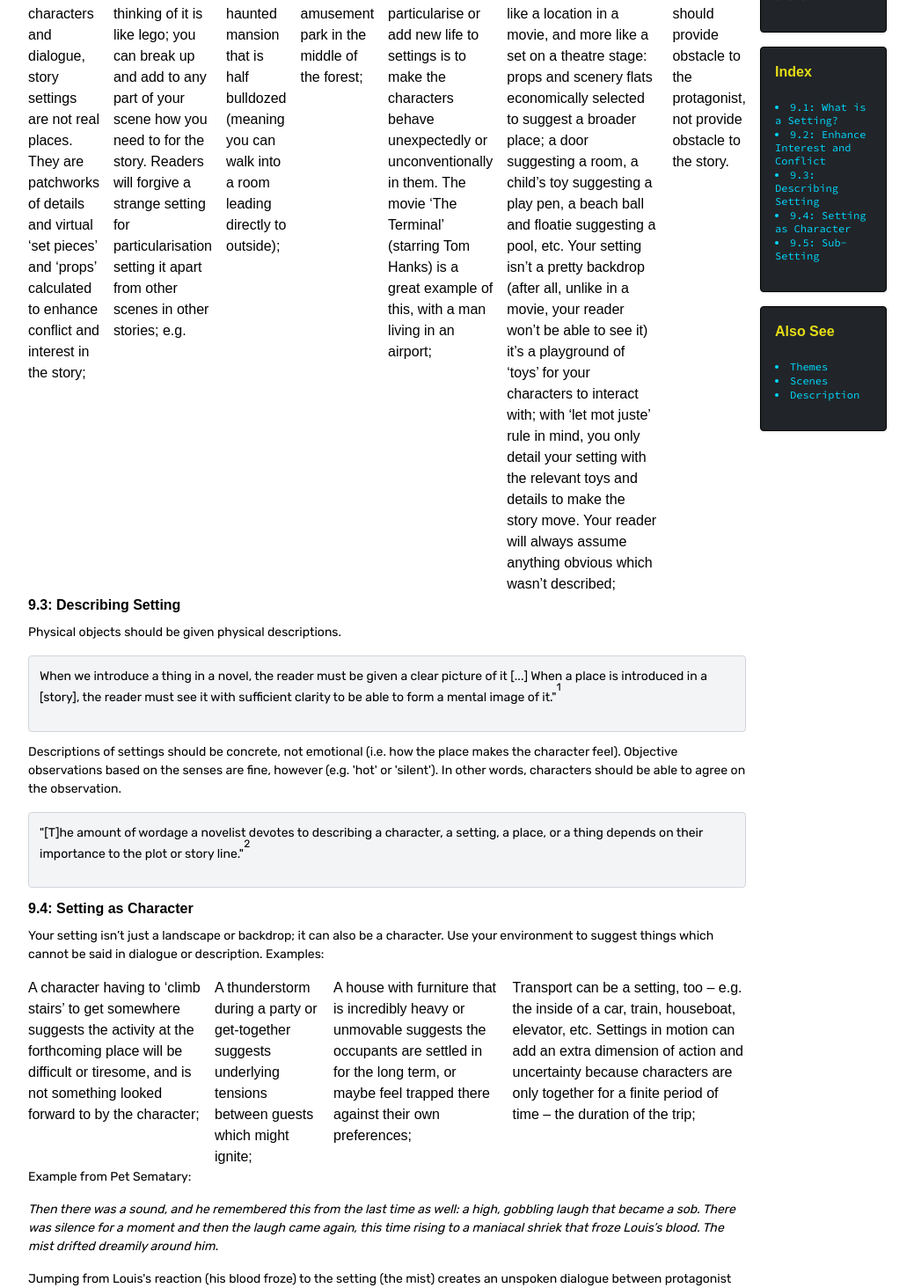
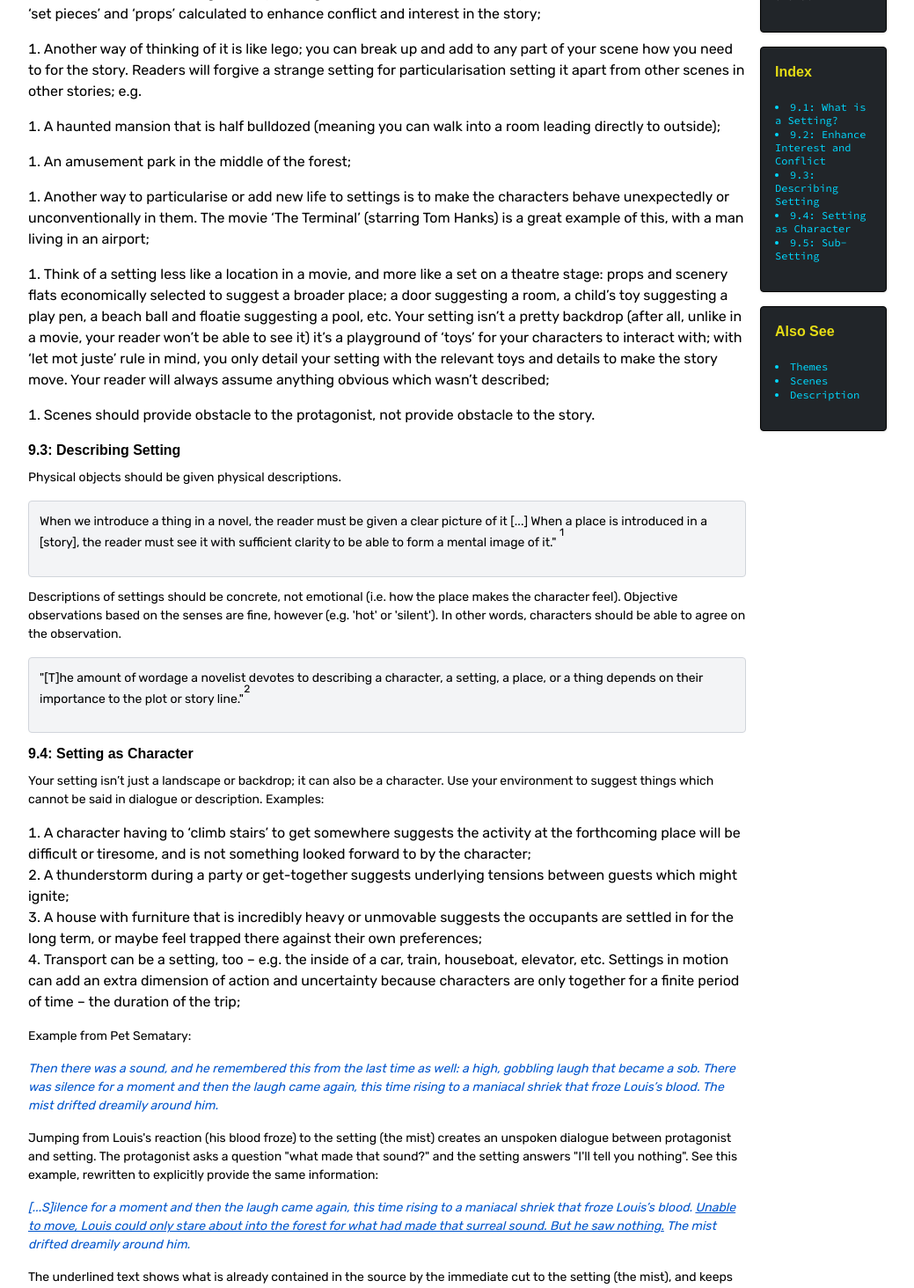
Before and after one commit to sifzerda/next-fiction, a Next.js app: page /setting in a window 1280 px wide. Shown: the part 960-2424 px from the top of the page at 88% size, without its empty margins (232-1271 px from the left). Built offline with nearby package versions, Linux system fonts and the light colour scheme; no server answers; a web font is replaced by a local one.

Commit message:
fixed setting page formatting

```diff
--- a/src/app/setting/page.js
+++ b/src/app/setting/page.js
@@ -1,10 +1,10 @@
-// src/app/setting.js
+// src/app/secondaryCharacters.js
 "use client";
 import Layout from '../../components/Layout';
 import CommentForm from '../../components/CommentForm';
 import CommentList from '../../components/CommentList';
 import FootnoteRef from '../../components/FootnoteRef';
-import settingBanner from '../assets/settingbanner.jpg'; // Adjust the path as necessary
+import settingBanner from '../assets/settingbanner.jpg';
 import Image from "next/image";
 
 function Setting() {
@@ -42,29 +42,37 @@ function Setting() {
 
           <h3 id="post-enhance-interest-and-conflict">9.2: Enhance Interest and Conflict</h3>
           <p>It's a mistake to see setting as a passive element of a story, like the 'virtual wallpaper' that papers the background of the action. Approaching setting as an afterthought, by uncritical intuition, or coin-flipping between alternatives, or wanting to vicariously 'visit' the scene for personal reasons, are all great ways to <i>not</i> select your setting.</p>
+
           <p>Some basic rules:</p>
 
-          <ul>
+          <ol>
             <li>Like characters and dialogue, story settings are not real places. They are patchworks of details and virtual ‘set pieces’ and ‘props’ calculated to enhance conflict and interest in the story;</li>
-            <ul>
-              <li>Another way of thinking of it is like lego; you can break up and add to any part of your scene how you need to for the story. Readers will forgive a strange setting for particularisation setting it apart from other scenes in other stories; e.g.</li>
-              <ul>
-                <li>A haunted mansion that is half bulldozed (meaning you can walk into a room leading directly to outside);</li>
-                <li>An amusement park in the middle of the forest;</li>
-              </ul>
-              <li>Another way to particularise or add new life to settings is to make the characters behave unexpectedly or unconventionally in them. The movie ‘The Terminal’ (starring Tom Hanks) is a great example of this, with a man living in an airport;</li>
-            </ul>
+          </ol>
+          <ol>
+            <li>Another way of thinking of it is like lego; you can break up and add to any part of your scene how you need to for the story. Readers will forgive a strange setting for particularisation setting it apart from other scenes in other stories; e.g.</li>
+          </ol>
+          <ol>
+            <li>A haunted mansion that is half bulldozed (meaning you can walk into a room leading directly to outside);</li>
+          </ol>
+          <ol>
+            <li>An amusement park in the middle of the forest;</li>
+          </ol>
+          <ol>
+            <li>Another way to particularise or add new life to settings is to make the characters behave unexpectedly or unconventionally in them. The movie ‘The Terminal’ (starring Tom Hanks) is a great example of this, with a man living in an airport;</li>
+          </ol>
+          <ol>
             <li>Think of a setting less like a location in a movie, and more like a set on a theatre stage: props and scenery flats economically selected to suggest a broader place; a door suggesting a room, a child’s toy suggesting a play pen, a beach ball and floatie suggesting a pool, etc. Your setting isn’t a pretty backdrop (after all, unlike in a movie, your reader won’t be able to see it) it’s a playground of ‘toys’ for your characters to interact with; with ‘let mot juste’ rule in mind, you only detail your setting with the relevant toys and details to make the story move. Your reader will always assume anything obvious which wasn’t described;</li>
+          </ol>
+          <ol>
             <li>Scenes should provide obstacle to the protagonist, not provide obstacle to the story.</li>
-          </ul>
+          </ol>
 
           <h3 id="post-describing-setting">9.3: Describing Setting</h3>
+
           <p>Physical objects should be given physical descriptions. </p>
 
           <div className="p-3 mb-3 rounded bg-gray-100 border border-gray-300 font-rubik">
-            <p> When we introduce a thing in a novel, the reader must be given a clear picture of it [...] When a place is introduced in a [story], the reader must see it with sufficient clarity to be able to form a mental image of it."
-              <FootnoteRef text="Robert Meredith and John Fitzgerald, Structuring Your Novel: From Basic Idea to Finished Manuscript (Everyday Handbook)." />
-            </p>
+            <p>When we introduce a thing in a novel, the reader must be given a clear picture of it [...] When a place is introduced in a [story], the reader must see it with sufficient clarity to be able to form a mental image of it." <FootnoteRef text="Robert Meredith and John Fitzgerald, Structuring Your Novel: From Basic Idea to Finished Manuscript (Everyday Handbook)." /></p>
           </div>
 
           <p>Descriptions of settings should be concrete, not emotional (i.e. how the place makes the character feel). Objective observations based on the senses are fine, however (e.g. 'hot' or 'silent'). In other words, characters should be able to agree on the observation.</p>
@@ -78,27 +86,38 @@ function Setting() {
           <h3 id="post-setting-as-character">9.4: Setting as Character</h3>
 
           <p>Your setting isn’t just a landscape or backdrop; it can also be a character. Use your environment to suggest things which cannot be said in dialogue or description. Examples: </p>
-
-          <ul>
+          <ol>
             <li>A character having to ‘climb stairs’ to get somewhere suggests the activity at the forthcoming place will be difficult or tiresome, and is not something looked forward to by the character;</li>
             <li>A thunderstorm during a party or get-together suggests underlying tensions between guests which might ignite;</li>
             <li>A house with furniture that is incredibly heavy or unmovable suggests the occupants are settled in for the long term, or maybe feel trapped there against their own preferences;</li>
             <li>Transport can be a setting, too – e.g. the inside of a car, train, houseboat, elevator, etc. Settings in motion can add an extra dimension of action and uncertainty because characters are only together for a finite period of time – the duration of the trip;</li>
-          </ul>
+          </ol>
 
           <p>Example from Pet Sematary:</p>
-          <p className="italic">Then there was a sound, and he remembered this from the last time as well: a high, gobbling laugh that became a sob. There was silence for a moment and then the laugh came again, this time rising to a maniacal shriek that froze Louis’s blood. The mist drifted dreamily around him.</p>
+
+          <p className="italic text-midBluey">Then there was a sound, and he remembered this from the last time as well: a high, gobbling laugh that became a sob. There was silence for a moment and then the laugh came again, this time rising to a maniacal shriek that froze Louis’s blood. The mist drifted dreamily around him.</p>
+
           <p>Jumping from Louis's reaction (his blood froze) to the setting (the mist) creates an unspoken dialogue between protagonist and setting. The protagonist asks a question "what made that sound?" and the setting answers "I'll tell you nothing". See this example, rewritten to explicitly provide the same information:</p>
-          <p className="italic">[...S]ilence for a moment and then the laugh came again, this time rising to a maniacal shriek that froze Louis’s blood. <u>Unable to move, Louis could only stare about into the forest for what had made that surreal sound. But he saw nothing.</u> The mist drifted dreamily around him.</p>
+
+          <p className="italic text-midBluey">[...S]ilence for a moment and then the laugh came again, this time rising to a maniacal shriek that froze Louis’s blood. <u>Unable to move, Louis could only stare about into the forest for what had made that surreal sound. But he saw nothing.</u> The mist drifted dreamily around him.</p>
+
           <p>The underlined text shows what is already contained in the source by the immediate cut to the setting (the mist), and keeps us in the scene in real time, without removing us from the scene and putting us inside the protagonist's head.</p>
 
-          <h3 id="post-sub-setting">9.5: Sub-Setting</h3>
+          <h3 id="post-sub-setting">9.5: Sub-Setting </h3>
+
           <p>You don't have to change the location to get a different setting. Just change some details. Change the time of day (or night) or weather, or move in time to action a setting change.</p>
           <p>Note that changing a setting can have a different effect than switching to a new setting. A setting that performs the exact same function despite looking different, can be reassuring and provide a sense of stability and routine, or a return to order. Conversely, a formerly familiar setting that now appears different  or foreign can represent uncertainty and be unsettling. </p>
           <p>Otherwise, if the setting hasn't changed, it may provide a foil to emphasise how much the character has changed by contrast.</p>
 
-          <h3 id="post-setting-is-relative">9.6: Setting is Relative</h3>
-          <p>Setting can be transformed as the character is. If a character is very small (e.g. Stuart Little<FootnoteRef text="Stuart Little, E. B. White." />) a single setting might be a creek or part of a room. If a character is very large, (e.g. Gulliver's Travels<FootnoteRef text="Gulliver's Travels, Jonathan Swift." />) a setting might be an entire city. Setting can also be an entire time period, e.g. the Late Cretaceous period Age in A Sound of Thunder by Ray Bradbury.<FootnoteRef text="Ray Bradbury, The Golden Apples of the Sun." /></p>
+          <h3 id="post-setting-is-relative">9.6: Setting is Relative </h3>
+
+          <p>Setting can be transformed as the character is. If a character is very small (e.g. Stuart Little
+            <FootnoteRef text="Stuart Little, E. B. White." />
+            ) a single setting might be a creek or part of a room. If a character is very large, (e.g. Gulliver's Travels
+            <FootnoteRef text="Gulliver's Travels, Jonathan Swift." />
+            ) a setting might be an entire city. Setting can also be an entire time period, e.g. the Late Cretaceous period Age in A Sound of Thunder by Ray Bradbury.
+            <FootnoteRef text="Ray Bradbury, The Golden Apples of the Sun." />
+          </p>
 
           {/* ------------------------------------------------- Thoughts Form footnotes --------------------------------------------- */}
 
```
